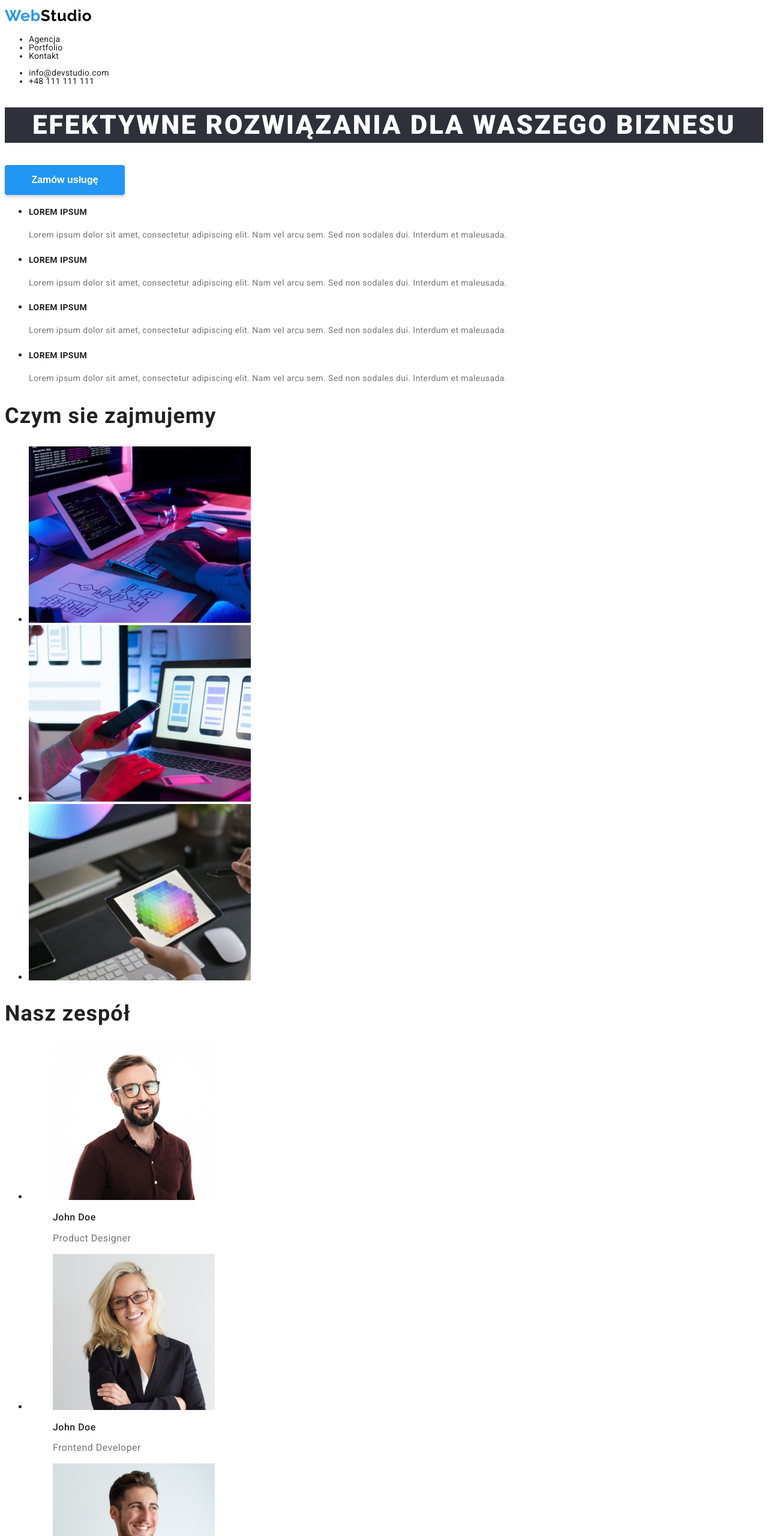
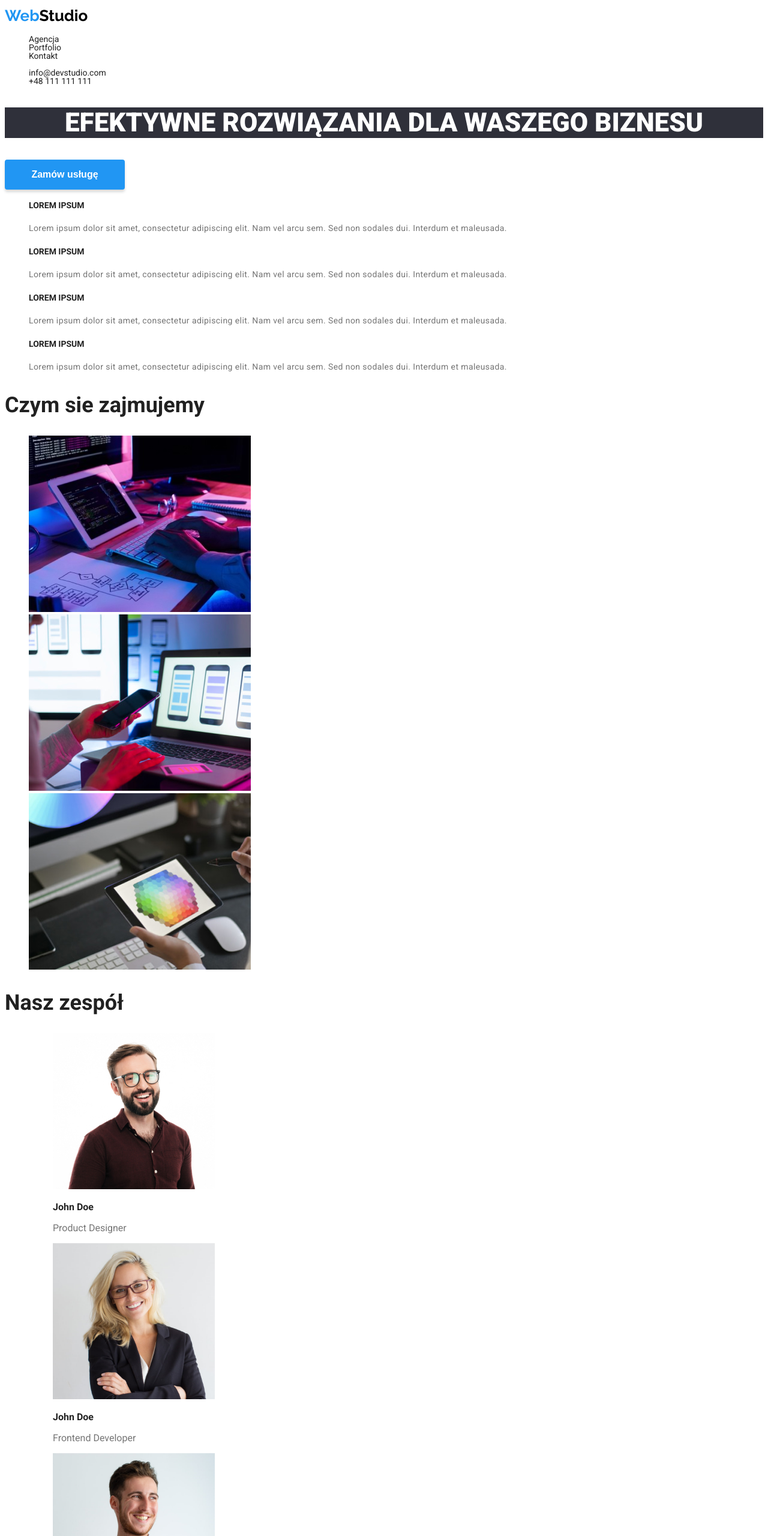
Before and after one commit to RomekJaniec/goit-markup-hw-02, a plain HTML site: page index.html in a window 1280 px wide. Shown: the top 2560 px of the page at 60% size. Drawn offline with Linux system fonts and the light colour scheme.

Commit message:
Pierwsza wersja dla Mentora

```diff
--- a/css/styles.css
+++ b/css/styles.css
@@ -1,22 +1,29 @@
+:root {
+  --brand-color: #2196f3;
+  --dark-color-font: #212121;
+  --less-dark-color-font: #757575;
+  --button-color: #f5f4fa;
+  --background-color-main-page: #2f303a;
+}
 body {
   font-family: "Roboto", sans-serif;
-  color: #212121;
+  color: var(--dark-color-font);
 }
 button:hover,
 button:focus {
-  background-color: #2196f3;
-  color: #ffffff;
+  background-color: var(--brand-color);
   transition: background-color 0.5s;
 }
 a:hover,
 a:focus {
-  color: #2196f3;
+  color: var(--brand-color);
 }
 .button-style {
   height: 38px;
   border: none;
-  background-color: #f5f4fa;
+  background-color: var(--button-color);
   border-radius: 4px;
+  cursor: pointer;
 }
 .button-font {
   font-weight: 500;
@@ -27,93 +34,87 @@ a:focus {
   width: 200px;
   height: 50px;
   border: none;
-  background-color: #2196f3;
+  background-color: var(--brand-color);
   box-shadow: 0px 4px 4px rgba(0, 0, 0, 0.15);
   border-radius: 4px;
+  cursor: pointer;
 }
 .button-font-main {
   font-weight: 700;
   font-size: 16px;
   color: #ffffff;
-  line-height: 1.85em;
+  line-height: 1.85;
 }
 .logo-blue {
   font-family: Raleway;
   font-style: Bold;
   font-size: 26px;
-  line-height: 1.2em;
-  line-height: 1em;
-  letter-spacing: 0.03em;
-  color: #2196f3;
+  line-height: 1.2;
+  letter-spacing: 3%;
+  color: var(--brand-color);
 }
 .logo-black {
   font-family: Raleway;
-  font-weight: 400;
   font-size: 26px;
   line-height: 36px;
-  letter-spacing: 0.03em;
+  letter-spacing: 3%;
   color: #000000;
   text-decoration: none;
 }
-h1 {
-  background-color: #2f303a;
+.main-title-style {
+  background-color: var(--background-color-main-page);
   font-weight: 900;
   font-size: 44px;
-  line-height: 1.36em;
+  line-height: 1.16;
   text-align: center;
-  letter-spacing: 0.06em;
+  letter-spacing: 6%;
   text-transform: uppercase;
   color: #ffffff;
 }
-h2 {
-  font-weight: 700;
+.heading-two {
+  font-style: bold;
   font-size: 36px;
-  line-height: 1.17em;
-  letter-spacing: 0.03em;
-  color: #212121;
+  line-height: 1.17;
+  letter-spacing: 3%;
+  color: var(--dark-color-font);
 }
-h3 {
-  font-weight: 500;
+.name-style {
   font-size: 16px;
-  line-height: 1.17em;
-  letter-spacing: 0.03em;
-  color: #212121;
+  font-style: medium;
+  line-height: 1.19;
+  letter-spacing: 3%;
+  color: var(--dark-color-font);
 }
-h4 {
-  font-weight: 700;
+.lorem-heading {
+  font-style: bold;
   font-size: 14px;
-  line-height: 1.17em;
-  letter-spacing: 0.03em;
-  text-transform: uppercase;
-  color: #212121;
+  line-height: 1.14;
+  letter-spacing: 3%;
+  color: var(--dark-color-font);
 }
-.lorem {
-  font-weight: 400;
+.lorem-text {
   font-size: 14px;
   line-height: 1.7em;
   letter-spacing: 0.03em;
-  color: #757575;
+  color: var(--less-dark-color-font);
 }
 .position {
-  font-weight: 400;
   font-size: 16px;
-  line-height: 1.17em;
-  letter-spacing: 0.03em;
-  color: #757575;
+  line-height: 1.19;
+  letter-spacing: 3%;
+  color: var(--less-dark-color-font);
 }
 .links {
-  font-family: Roboto;
   font-style: Medium;
   font-size: 14px;
-  line-height: 1em;
-  letter-spacing: 0.02em;
+  line-height: 1;
+  letter-spacing: 2%;
 }
 .navigation {
-  font-family: Roboto;
   font-style: Medium;
   font-size: 14px;
-  line-height: 1em;
-  letter-spacing: 0.02em;
+  line-height: 1;
+  letter-spacing: 2%;
 }
 a:link {
   text-decoration: none;
@@ -121,16 +122,31 @@ a:link {
 .link-style {
   font-style: normal;
   text-decoration: none;
-  color: #212121;
+  color: var(--dark-color-font);
 }
 .logo-style {
   text-decoration: none;
 }
-.address {
-  font-style: normal;
+.adress {
   font-size: 14px;
-  line-height: 1.46em;
+  line-height: 1.46;
   letter-spacing: 3%;
-  color: #212121;
+  color: var(--dark-color-font);
   text-decoration: none;
 }
+.product {
+  font-style: Bold;
+  font-size: 18px;
+  line-height: 1.71;
+  letter-spacing: 6%;
+  color: var(--dark-color-font);
+}
+.product-type {
+  font-size: 16px;
+  line-height: 1.6;
+  letter-spacing: 3%;
+  color: var(--less-dark-color-font);
+}
+.list-style {
+list-style: none;
+}
--- a/index.html
+++ b/index.html
@@ -20,14 +20,14 @@
           ><span class="logo-blue">Web</span
           ><span class="logo-black">Studio</span></a
         >
-        <ul class="navigation">
+        <ul class="navigation list-style">
           <li><a href="#" class="link-style">Agencja</a></li>
           <li><a href="portfolio.html" class="link-style">Portfolio</a></li>
           <li><a href="#" class="link-style">Kontakt</a></li>
         </ul>
       </nav>
       <div>
-        <ul class="links">
+        <ul class="links list-style">
           <li><a href="#" class="link-style">info@devstudio.com</a></li>
           <li><a href="#" class="link-style">+48 111 111 111</a></li>
         </ul>
@@ -35,37 +35,37 @@
     </header>
     <main>
       <section>
-        <h1>EFEKTYWNE ROZWIĄZANIA DLA WASZEGO BIZNESU</h1>
+        <h1 class="main-title-style">EFEKTYWNE ROZWIĄZANIA DLA WASZEGO BIZNESU</h1>
         <button class="button-style-main button-font-main" type="button">
           Zamów usługę
         </button>
       </section>
       <div>
-        <ul>
+        <ul class="list-style">
           <li>
-            <h4>LOREM IPSUM</h4>
-            <p class="lorem">
+            <h4 class="lorem-heading">LOREM IPSUM</h4>
+            <p class="lorem-text">
               Lorem ipsum dolor sit amet, consectetur adipiscing elit. Nam vel
               arcu sem. Sed non sodales dui. Interdum et maleusada.
             </p>
           </li>
           <li>
-            <h4>LOREM IPSUM</h4>
-            <p class="lorem">
+            <h4 class="lorem-heading">LOREM IPSUM</h4>
+            <p class="lorem-text">
               Lorem ipsum dolor sit amet, consectetur adipiscing elit. Nam vel
               arcu sem. Sed non sodales dui. Interdum et maleusada.
             </p>
           </li>
           <li>
-            <h4>LOREM IPSUM</h4>
-            <p class="lorem">
+            <h4 class="lorem-heading">LOREM IPSUM</h4>
+            <p class="lorem-text">
               Lorem ipsum dolor sit amet, consectetur adipiscing elit. Nam vel
               arcu sem. Sed non sodales dui. Interdum et maleusada.
             </p>
           </li>
           <li>
-            <h4>LOREM IPSUM</h4>
-            <p class="lorem">
+            <h4 class="lorem-heading">LOREM IPSUM</h4>
+            <p class="lorem-text">
               Lorem ipsum dolor sit amet, consectetur adipiscing elit. Nam vel
               arcu sem. Sed non sodales dui. Interdum et maleusada.
             </p>
@@ -73,8 +73,8 @@
         </ul>
       </div>
       <section>
-        <h2>Czym sie zajmujemy</h2>
-        <ul>
+        <h2 class="heading-two">Czym sie zajmujemy</h2>
+        <ul class="list-style">
           <li>
             <img
               src="./images/box1.jpg"
@@ -103,8 +103,8 @@
         </ul>
       </section>
       <section>
-        <h2>Nasz zespół</h2>
-        <ul>
+        <h2 class="heading-two">Nasz zespół</h2>
+        <ul class="list-style">
           <li>
             <figure>
               <img
@@ -114,7 +114,7 @@
                 height="260"
               />
               <figcaption>
-                <h3>John Doe</h3>
+                <h3 class="name-style">John Doe</h3>
                 <p class="position">Product Designer</p>
               </figcaption>
             </figure>
@@ -128,7 +128,7 @@
                 height="260"
               />
               <figcaption>
-                <h3>John Doe</h3>
+                <h3 class="name-style">John Doe</h3>
                 <p class="position">Frontend Developer</p>
               </figcaption>
             </figure>
@@ -142,7 +142,7 @@
                 height="260"
               />
               <figcaption>
-                <h3>John Doe</h3>
+                <h3 class="name-style">John Doe</h3>
                 <p class="position">Marketing</p>
               </figcaption>
             </figure>
@@ -156,7 +156,7 @@
                 height="260"
               />
               <figcaption>
-                <h3>John Doe</h3>
+                <h3 class="name-style">John Doe</h3>
                 <p class="position">UI Designer</p>
               </figcaption>
             </figure>
@@ -167,8 +167,8 @@
     <footer>
       <a href="#" class="logo-style"><span class="logo-blue">Web</span><span class="logo-black">Studio</span></a>
       <address>
-        <ul>
-          <li><p class="address">m. Warszawa, Al. Jerozolimskie 21</p></li>
+        <ul class="list-style">
+          <li><p class="adress" >m. Warszawa, Al. Jerozolimskie 21</p></li>
           <li class="links"><a href="#" class="link-style">info@example.com</a></li>
           <li class="links"><a href="#" class="link-style">+48 111 111 111</a></li>
         </ul>
```
Also changed, not shown: portfolio.html (+24 -24 lines).
